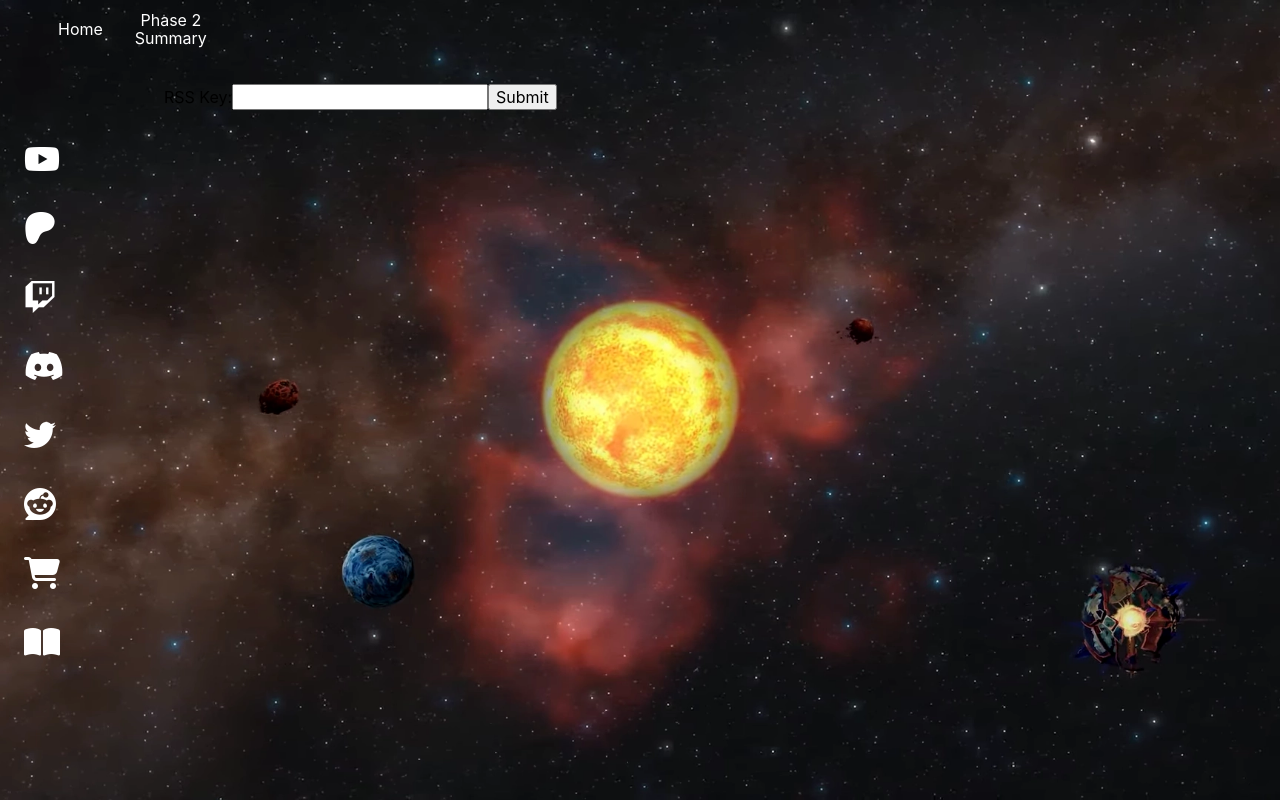
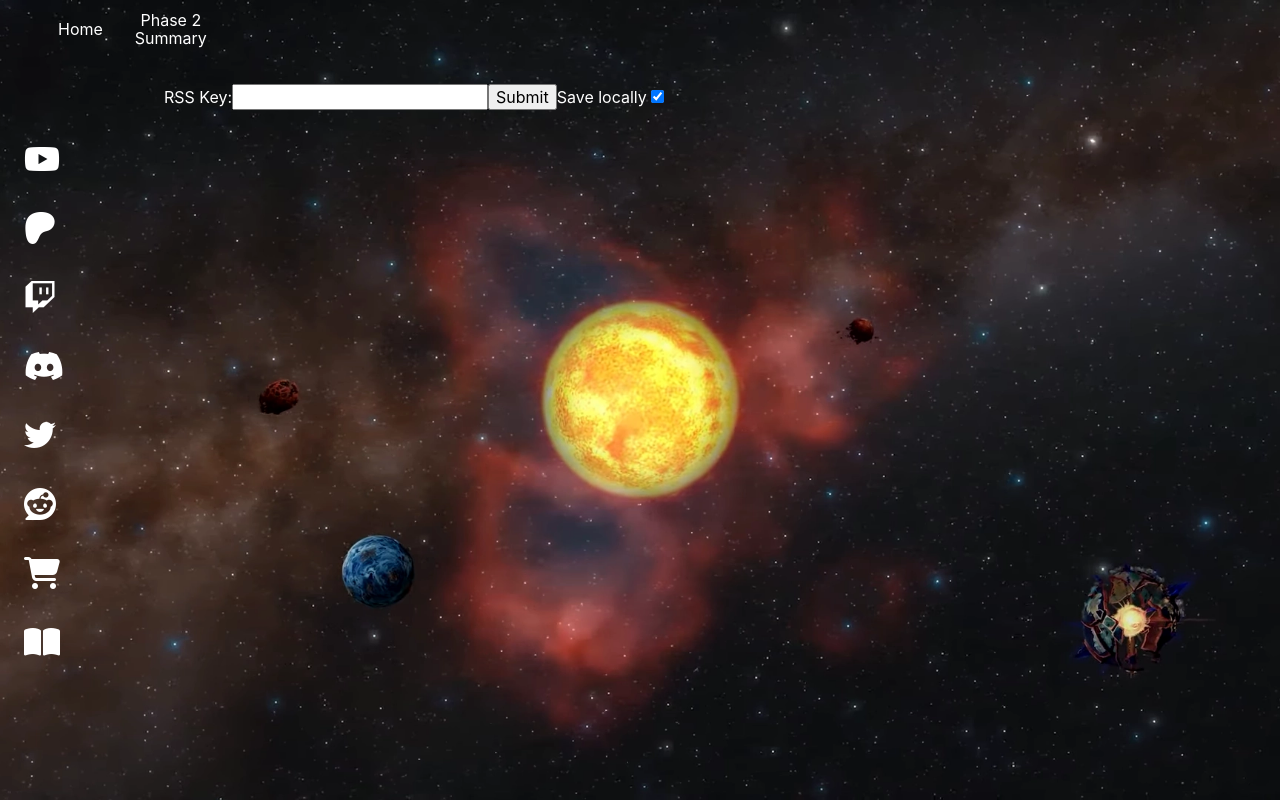
Before and after one commit to jrthayer/WorldOfIo.info, a React (Create React App) app: page /rss in a window 1280 px wide. Built offline with nearby package versions, Linux system fonts and the light colour scheme.

Commit message:
Add ability to save rss key locally

```diff
--- a/src/pages/rss/components/form.jsx
+++ b/src/pages/rss/components/form.jsx
@@ -4,7 +4,7 @@ function Form(props) {
     const [inputValue, setInputValue] = useState("");
     const [errorMessage, setErrorMessage] = useState("");
 
-    function handleSubmit(event) {
+    const handleSubmit = (event) => {
         event.preventDefault();
 
         // check for valid input
@@ -16,7 +16,7 @@ function Form(props) {
         }
 
         props.setParentKey(inputValue);
-    }
+    };
 
     //Allows parent component set error message
     useEffect(() => {
@@ -24,7 +24,7 @@ function Form(props) {
     }, [props.parentError]);
 
     return (
-        <form onSubmit={handleSubmit}>
+        <form onSubmit={handleSubmit} style={{ color: "white" }}>
             <label>
                 RSS Key:
                 <input
@@ -33,8 +33,17 @@ function Form(props) {
                     onChange={(event) => setInputValue(event.target.value)}
                 />
             </label>
+            <button type="submit">Submit</button>
 
-            <button type="submit">Submit</button>
+            <label>
+                Save locally
+                <input
+                    type="checkbox"
+                    checked={props.saveState}
+                    onChange={props.updateSaveState}
+                />
+            </label>
+
             {errorMessage !== "" ? <div>{errorMessage}</div> : null}
         </form>
     );
--- a/src/pages/rss/rss.js
+++ b/src/pages/rss/rss.js
@@ -18,21 +18,31 @@ import useSetPrimaryColor from "hooks/useSetPrimaryColor";
 import backgroundImage from "images/ioverse-background.webp";
 
 function Rss() {
+    //Key States
     const [validKey, setValidKey] = useState(false);
     const [key, setKey] = useState("");
+    //Form States
     const [errorMessage, setErrorMessage] = useState("");
+    const [saveState, setSaveState] = useState(true);
+    //Feed States
     const [data, setData] = useState("");
 
     useSetBackground(backgroundImage);
     useSetPrimaryColor(190, 48, 60);
 
+    //Set tab title
     useEffect(() => {
         document.title = "RSS Feed";
     }, []);
 
-    function handleKeyChange(newState) {
-        setKey(newState);
-    }
+    //Load key if stored in localStorage
+    useEffect(() => {
+        let data = localStorage.getItem("rss");
+
+        if (data !== null) {
+            setKey(data);
+        }
+    }, []);
 
     //sends request to cors proxy when key is changed
     useEffect(() => {
@@ -54,9 +64,29 @@ function Rss() {
 
                 setValidKey(true);
                 setData(response.data);
+
+                //save rss locally if checked
+                if (saveState) {
+                    localStorage.setItem("rss", key);
+                }
             })
             .catch((error) => console.error(error));
     }, [key]);
+
+    //state change handlers
+    const handleKeyCleared = () => {
+        localStorage.removeItem("rss");
+        setKey("");
+        keyState(false);
+    };
+
+    const handleSaveStateChange = () => {
+        setSaveState(!saveState);
+    };
+
+    const handleKeyChange = (newState) => {
+        setKey(newState);
+    };
 
     return (
         <Fragment>
@@ -70,11 +100,16 @@ function Rss() {
             ></SocialDrawerBar>
             <Section features="fullscreen">
                 {validKey ? (
-                    <Feed data={data}></Feed>
+                    <>
+                        <button onClick={handleKeyCleared}>Remove RSS</button>
+                        <Feed data={data}></Feed>
+                    </>
                 ) : (
                     <Form
                         setParentKey={handleKeyChange}
                         parentError={errorMessage}
+                        saveState={saveState}
+                        updateSaveState={handleSaveStateChange}
                     ></Form>
                 )}
             </Section>
```
